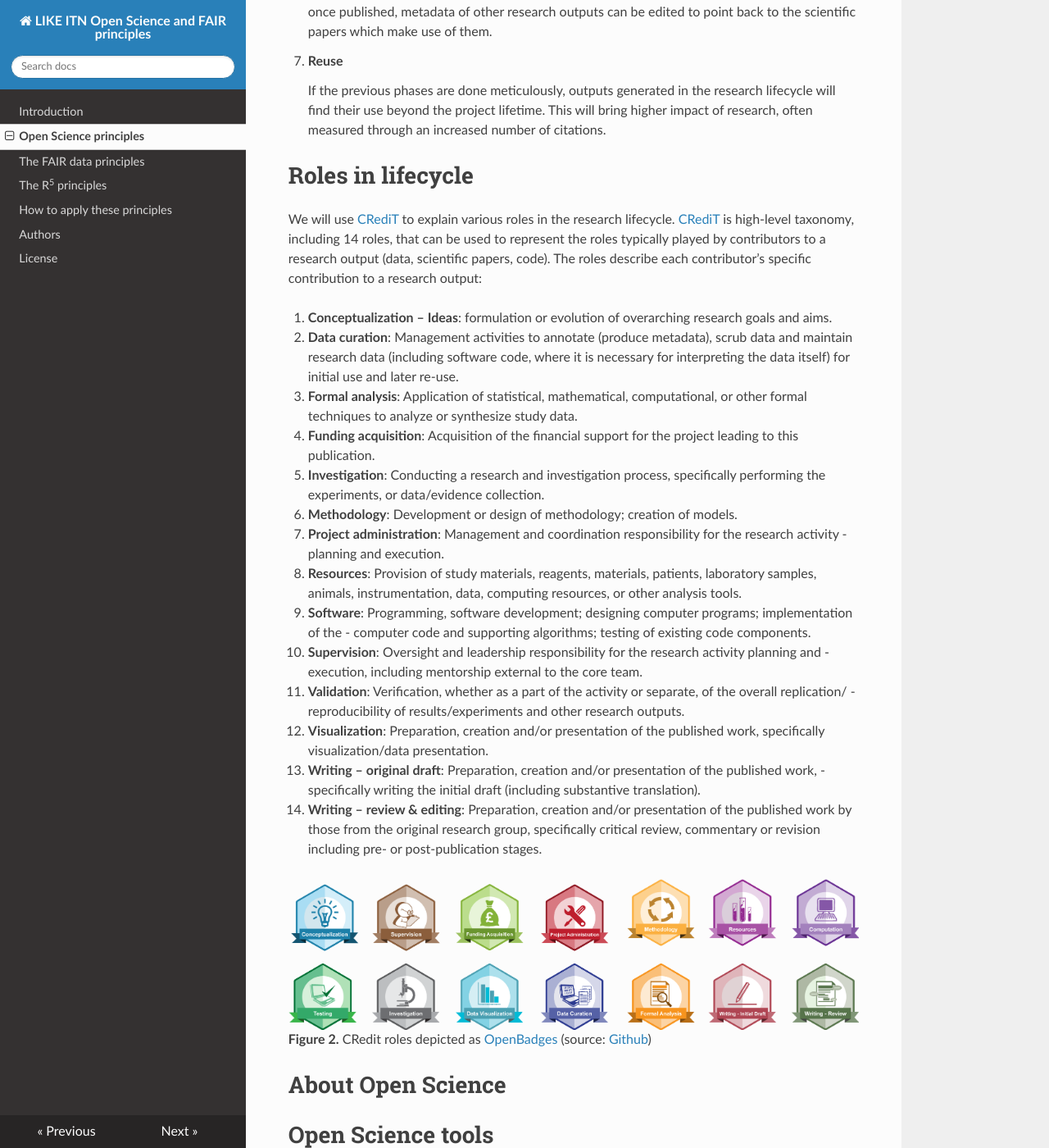
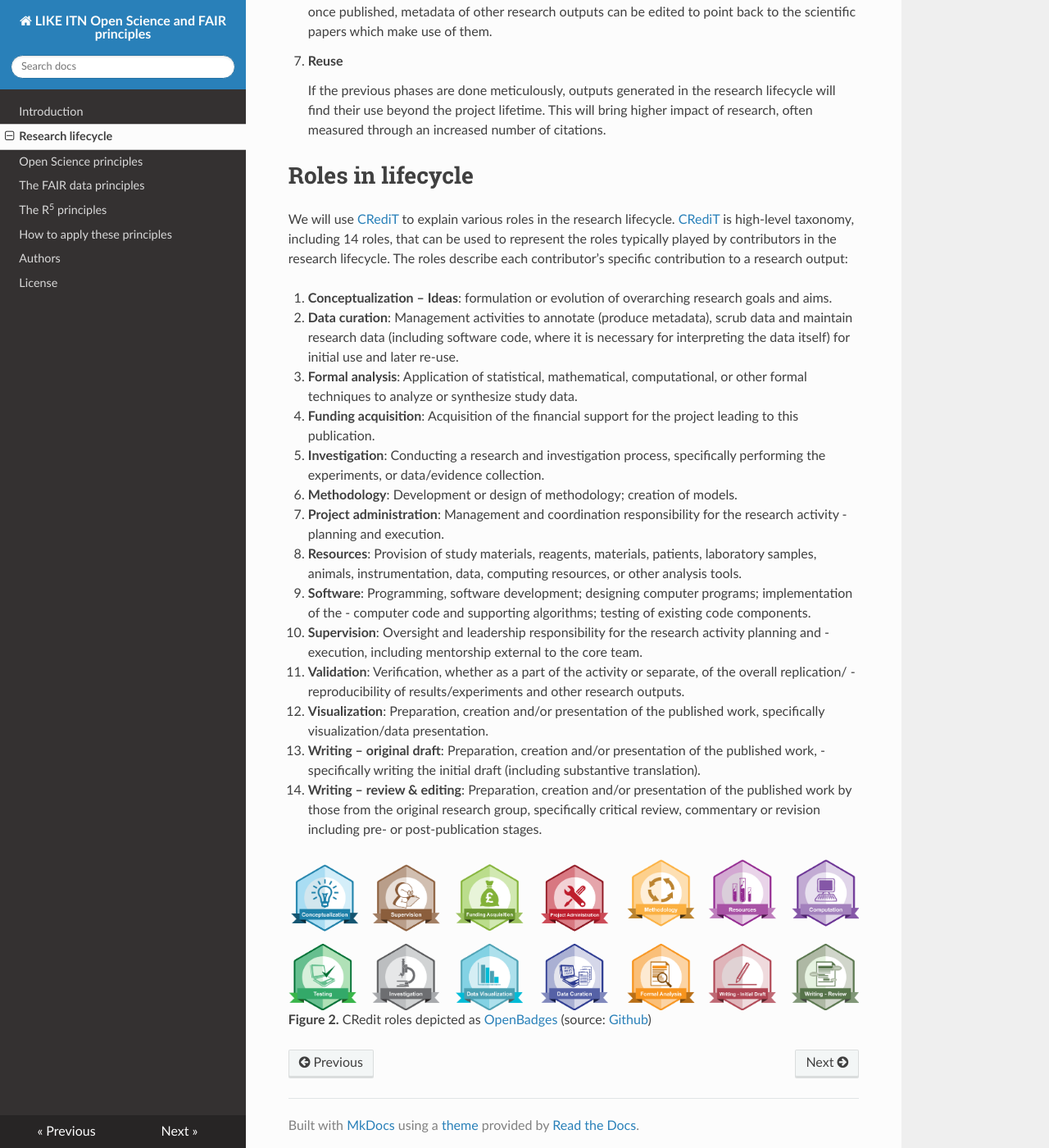
Before and after one commit to InesWuerth/FAIR-data-and-Open-Science-principles, an MkDocs documentation site: the page built from docs/1_research_lifecycle.md, in a window 1280 px wide and 1400 px high, scrolled down 2222 px. Shown: the whole window at 82% size. Built offline with MkDocs 1.6.1, drawn with Linux system fonts in a browser that asks for light colours; nearby versions of some CDN libraries; some of the changed text lies outside the part shown.

Commit message:
moved research lifecycle from open science to a dedicate md file

```diff
--- a/docs/1_open_science.md
+++ b/docs/1_research_lifecycle.md
@@ -47,7 +47,7 @@ The depicted research lifecycle consists of following phases:
 
 # Roles in lifecycle
 
-We will use [CRediT](https://casrai.org/credit/) to explain various roles in the research lifecycle. [CRediT](https://casrai.org/credit/) is  high-level taxonomy, including 14 roles, that can be used to represent the roles typically played by contributors to a research output (data, scientific papers, code). The roles describe each contributor’s specific contribution to a research output:
+We will use [CRediT](https://casrai.org/credit/) to explain various roles in the research lifecycle. [CRediT](https://casrai.org/credit/) is  high-level taxonomy, including 14 roles, that can be used to represent the roles typically played by contributors in the research lifecycle. The roles describe each contributor’s specific contribution to a research output:
 
  1. **Conceptualization – Ideas**: formulation or evolution of overarching research goals and aims.
  2. **Data curation**: Management activities to annotate (produce metadata), scrub data and maintain  research data (including software code, where it is necessary for interpreting the data itself) for  initial use and later re-use.
@@ -68,7 +68,3 @@ We will use [CRediT](https://casrai.org/credit/) to explain various roles in the
 
 ![CRedit badges](./img/badges.png)
 **Figure 2.** CRedit roles depicted as [OpenBadges](https://openbadges.org/about/) (source: [Github](https://github.com/akenall/Open-Contributorship-Badges/blob/master/Badge%20Files.md))
-
-# About Open Science
-
-# Open Science tools
--- a/mkdocs.yml
+++ b/mkdocs.yml
@@ -1,10 +1,11 @@
 site_name: LIKE ITN Open Science and FAIR principles
 nav:
     - Introduction: 0_introduction.md
-    - Open Science principles: 1_open_science.md
-    - The FAIR data principles: 2_fair_principles.md
-    - The R<sup>5</sup> principles: 3_R5.md
-    - How to apply these principles: 4_use_cases.md
+    - Research lifecycle: 1_research_lifecycle.md
+    - Open Science principles: 2_open_science.md
+    - The FAIR data principles: 3_fair_principles.md
+    - The R<sup>5</sup> principles: 4_R5.md
+    - How to apply these principles: 5_use_cases.md
     - Authors: authors.md
     - License: license.md
 
```
Also changed, not shown: docs/2_open_science.md (added, +3 -0 lines), docs/3_fair_principles.md (renamed from docs/2_fair_principles.md), docs/4_R5.md (renamed from docs/3_R5.md), docs/5_use_cases.md (renamed from docs/4_use_cases.md).
